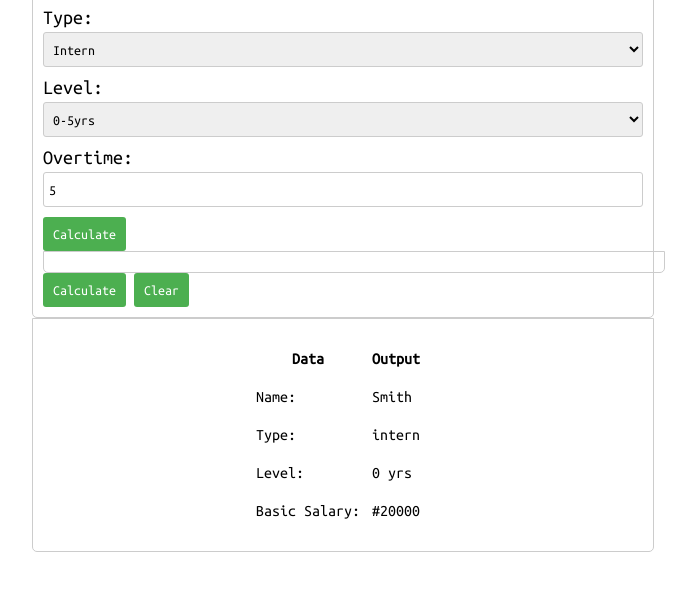
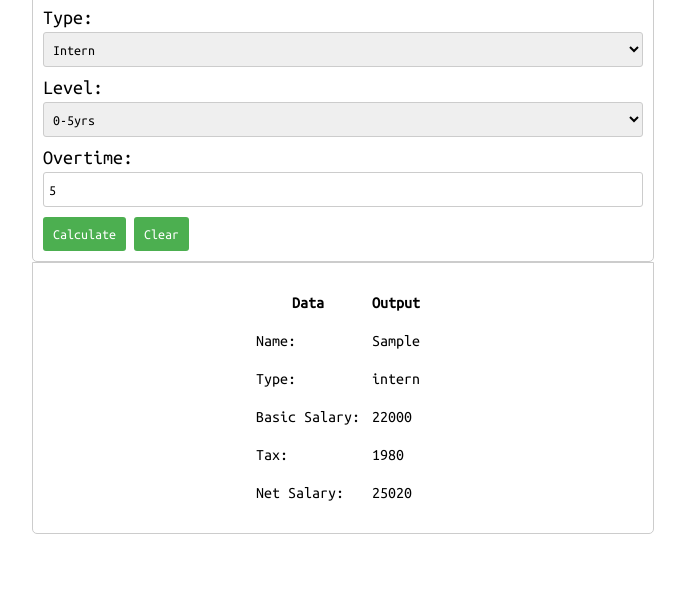
Before and after one commit to koyexes/salary_calculator, a website: page index.html in a window 1280 px wide. Both pictures are taken after typing "Sample", "5" into the empty fields and a click on the button "Calculate". Shown: the part 148-738 px from the top of the page, without its empty margins (297-993 px from the left). Drawn offline with nearby package versions, Linux system fonts and the light colour scheme.

Commit message:
Connector logic implemented the connector logic has been implemented. Frontend now communicates with backend properly

```diff
--- a/connector.js
+++ b/connector.js
@@ -2,5 +2,5 @@
  * Created by koyexes on 1/12/2017.
  */
 
-
-console
+var x = document.getElementById("name");
+console.log(x);
--- a/css/style.css
+++ b/css/style.css
@@ -60,6 +60,7 @@ table{
 	padding: 10px;
 	border-bottom-right-radius: 5px;
 	border-bottom-left-radius: 5px;
+	display: none;
 }
 
 input[type="number"] {
--- a/index.html
+++ b/index.html
@@ -6,7 +6,8 @@
 	<link rel="stylesheet" href="css/style.css">
 	<link href="https://fonts.googleapis.com/css?family=Ubuntu+Mono" rel="stylesheet">
 	<script src="https://cdnjs.cloudflare.com/ajax/libs/jquery/3.1.0/jquery.min.js"></script>
-	<script src="./connector.js"></script>
+	<script src="./logic/salaryCalculator.js"></script>
+
 </head>
 <body>
 		<h1 class="header">Salary Calculator</h1>
@@ -39,10 +40,7 @@
 					<label for="overtime">Overtime:</label>
 					<input type="number" min="1" id="overtime" required placeholder="0 hr">
 				</div>
-				<button class="btn" id="btn">Calculate</button>
-				<div class="show-salary"></div>
-
-				<button class="btn" id="btn" >Calculate</button>
+				<button class="btn" id="btn" onclick="calculate()" >Calculate</button>
 				<button class="btn" id="btn">Clear</button>
 
 			</div>
@@ -55,20 +53,24 @@
 			  </tr>
 			  <tr>
 			    <td>Name:</td>
-			    <td  class="output">Smith</td>
+			    <td id="outputName" class="output"></td>
 			  </tr>
 			  <tr>
 			    <td>Type:</td>
-			    <td  class="output">intern</td>
-			  </tr>
-			  <tr>
-			    <td>Level:</td>
-			    <td class="output">0 yrs</td>
+			    <td id="outputType" class="output"></td>
 			  </tr>
 				<tr>
 			    <td>Basic Salary:</td>
-			    <td class="output">#20000</td>
+			    <td id="outputSalary" class="output"></td>
 			  </tr>
+			<tr>
+			    <td>Tax:</td>
+			    <td id="outputTax" class="output"></td>
+			  </tr>
+			<tr>
+			    <td>Net Salary:</td>
+			    <td id="outputNetsalary" class="output"></td>
+			</tr>
 			</table>
 		</div>
 
@@ -76,6 +78,21 @@
 		$(document).ready(function() {
 			console.log("worked");
 		});
+		function calculate() {
+			var output =	salaryCalculator(document.getElementById("name").value,document.getElementById("type").value, document.getElementById("level").value, document.getElementById("overtime").value );
+			if( !output.hasOwnProperty('error')){
+			    document.getElementById("outputName").innerHTML = output.employeeName;
+				document.getElementById("outputType").innerHTML = output.employeeType;
+				document.getElementById("outputSalary").innerHTML = output.basicSalary;
+				document.getElementById("outputTax").innerHTML = output.tax;
+				document.getElementById("outputNetsalary").innerHTML = output.netSalary;
+				document.getElementsByClassName("show-salary")[0].style.display = "block";
+			} else {
+			    var error = output.error.join("\n");
+			    alert(error);
+			}
+        }
+
 	</script>
 </body>
 </html>
--- a/logic/salaryCalculator.js
+++ b/logic/salaryCalculator.js
@@ -44,7 +44,7 @@ var salaryCalculator = (employeeName, employeeType, experience, overtimeHours) =
             var overtimePay, tax, benefit, netSalary;
             overtimePay = overtimeHours * overtimeRate[employeeType];
             tax = basicSalary[employeeType] * taxRates[employeeType];
-            benefit = experienceBenefits[employeeType][experience];
+            benefit = (employeeType === "intern") ? 0 : experienceBenefits[employeeType][experience];
             netSalary = (basicSalary[employeeType] - tax) + overtimePay + benefit;
             output.basicSalary = basicSalary[employeeType];
             output.netSalary = netSalary;
@@ -58,5 +58,3 @@ var salaryCalculator = (employeeName, employeeType, experience, overtimeHours) =
     return output;
 
 }
-
-module.exports = salaryCalculator;
```
